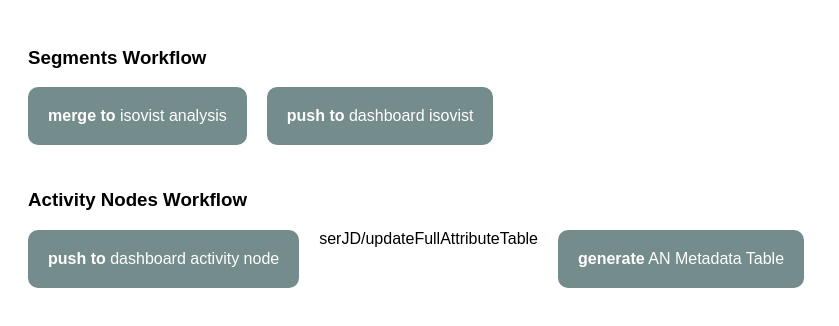
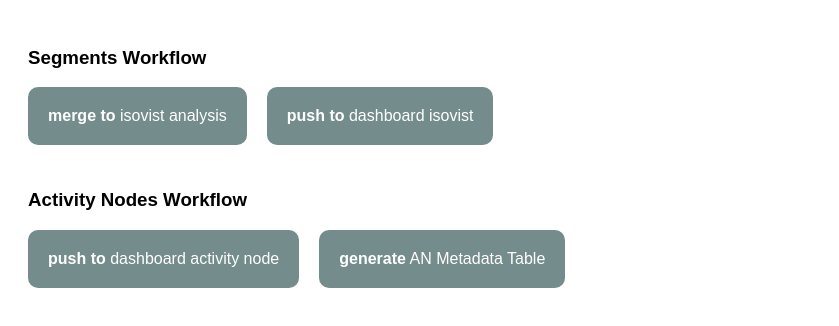
Before and after one commit to SerjoschDuering/RECODE_speckleAutomata, a plain HTML site: page index.html in a window 1280 px wide. Shown: the whole page, without its empty margins (0-839 px from the left). Drawn offline with Linux system fonts and the light colour scheme.

Commit message:
Update index.html

```diff
--- a/index.html
+++ b/index.html
@@ -46,7 +46,6 @@
       </button>
       <span class="tooltip">Copies an_analysis branch to dashbord_an <br>branch. Generates metadata from notion table.</span>
   </div>
-    serJD/updateFullAttributeTable
   <div class="workflow-button-container">
       <button class="workflow-button" data-cooldown="20" data-action="update-segment" id="update_an_table"
               data-endpoint="https://serjd-updateFullAttributeTable.hf.space/webhooks/update_table"
```
